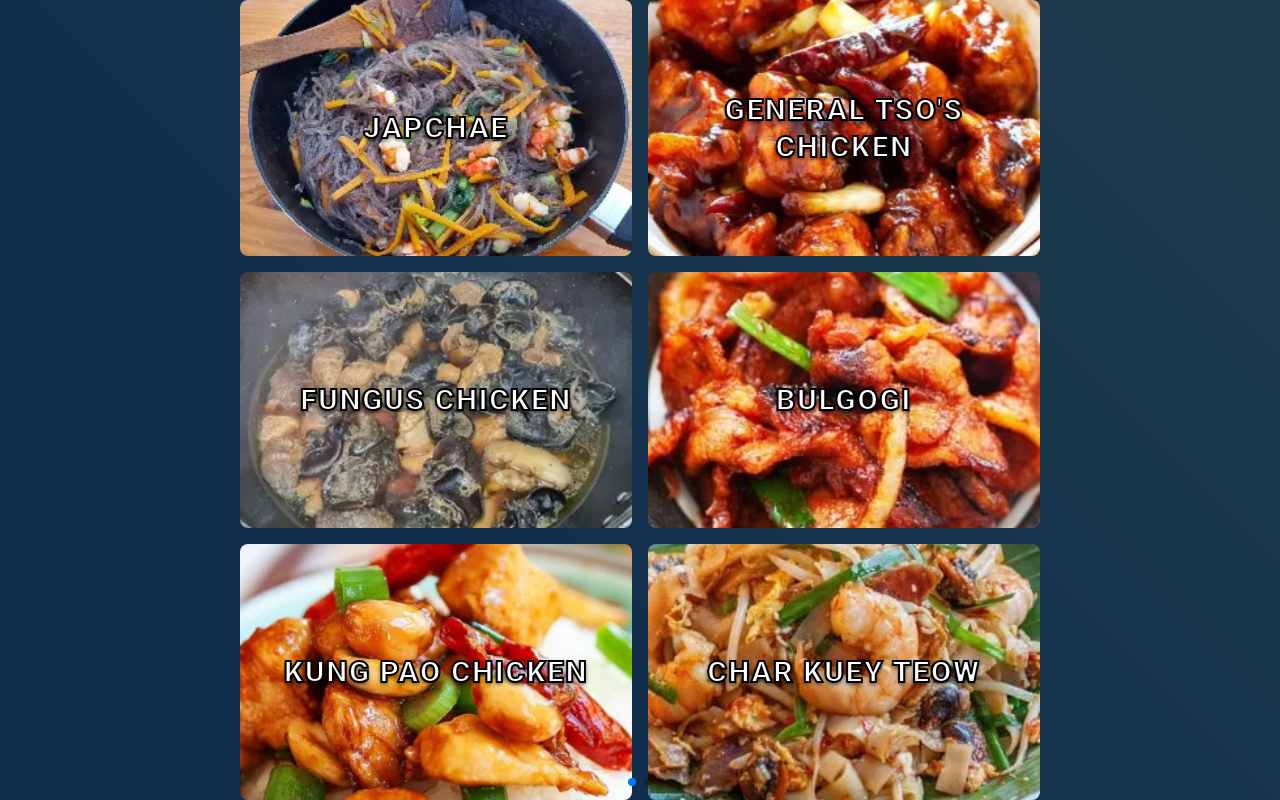
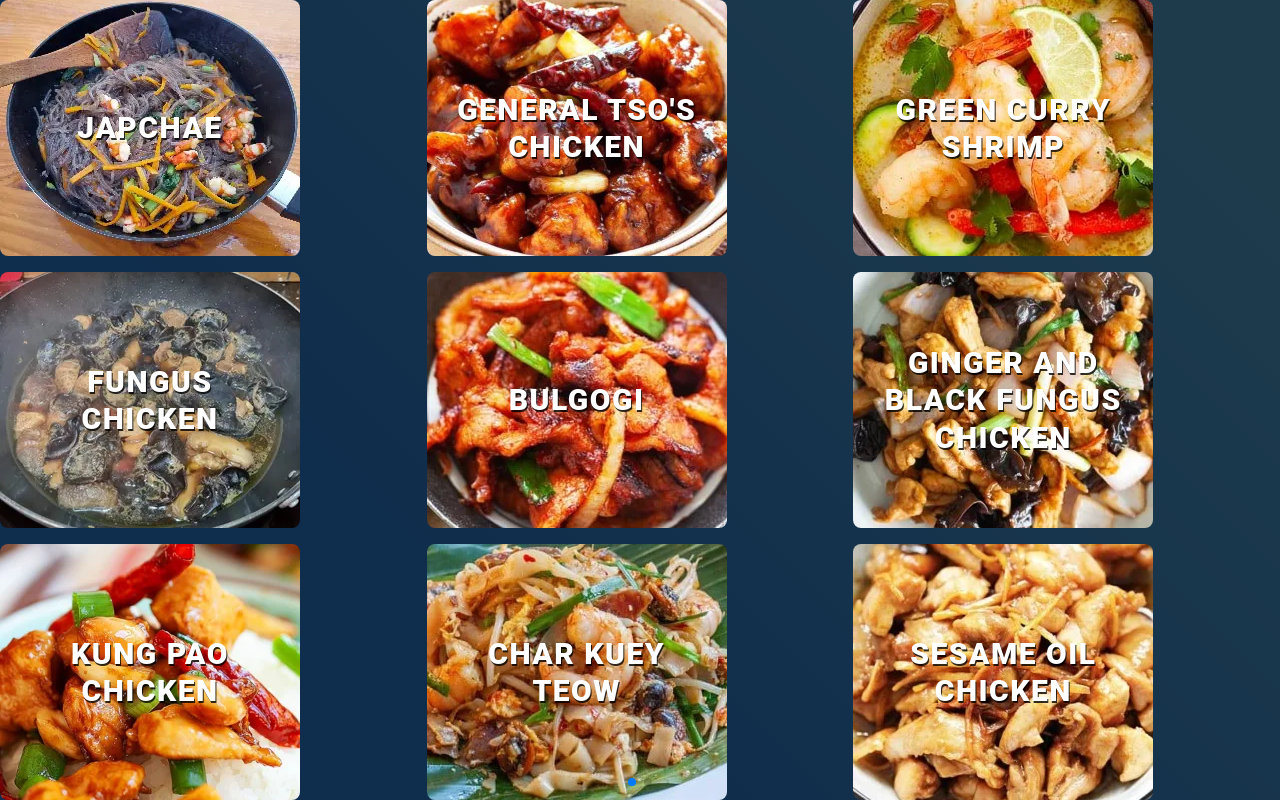
Before and after one commit to tanlines/demo-profile, a React (Vite) app: page / in a window 1280 px wide. Built offline with nearby package versions, Linux system fonts and the light colour scheme.

Commit message:
mod recipe a bit, text better

```diff
--- a/src/components/sections/Recipes.jsx
+++ b/src/components/sections/Recipes.jsx
@@ -22,6 +22,7 @@ function RecipeCard({ recipe, onImageClick }) {
     <Box
       sx={{
         width: '100%',
+        maxWidth: '300px',
         height: '100%',
         minHeight: { xs: '200px', sm: '250px' },
         cursor: 'pointer',
@@ -62,9 +63,7 @@ function RecipeCard({ recipe, onImageClick }) {
             fontFamily: '"Roboto Black", "Arial Black", "Helvetica Neue", Arial, sans-serif',
             color: 'white',
             fontSize: { xs: '1.35rem', sm: '1.875rem' },
-            textShadow: '0 2px 4px rgba(0, 0, 0, 0.8)',
-            WebkitTextStroke: '2px black',
-            textStroke: '2px black',
+            textShadow: '1px 2px 0 rgba(0, 0, 0, 0.8)',
             letterSpacing: '0.05em',
             textTransform: 'uppercase'
           }}
@@ -420,7 +419,6 @@ function Recipes({ active = false }) {
     <Box
       sx={{
         width: '100%',
-        maxWidth: '800px',
         height: '100%',
         display: 'flex',
         flexDirection: 'column',
@@ -433,7 +431,7 @@ function Recipes({ active = false }) {
     >
       <Box sx={{ width: '100%' }}>
         <Swiper
-          style={{ height: '100vh' }}
+          style={{ height: '100vh', display: 'flex', justifyContent: 'center', alignItems: 'center' }}
           slidesPerView={2}
           grid={{
             rows: 3
@@ -445,7 +443,7 @@ function Recipes({ active = false }) {
           modules={[Grid, Pagination]}
         >
           {recipes.map((recipe, index) => (
-            <SwiperSlide key={index}>
+            <SwiperSlide key={index} style={{ maxWidth: '300px' }}>
               <RecipeCard
                 recipe={recipe}
                 onImageClick={handleImageClick}
--- a/src/data/recipes.js
+++ b/src/data/recipes.js
@@ -14,7 +14,7 @@ export const recipes = [
     title: "Japchae",
     ingredients: [
         { amount: { value: 100, unit: "g" }, item: "thin sweet potato noodles", substitute: "rice noodles or glass noodles" },
-        { amount: { value: 75, unit: "g" }, item: "beef diced", substitute: "chicken, tofu or mushrooms for vegetarian" },
+        { amount: { value: 75, unit: "g" }, item: "beef", substitute: "chicken, tofu or mushrooms for vegetarian" },
         { amount: { value: 0.5, unit: "medium" }, item: "carrot matchsticks" },
         { amount: { value: 1.5, unit: "" }, item: "shiitake mushrooms", substitute: "button mushrooms or oyster mushrooms" },
         { amount: { value: 25, unit: "g" }, item: "baby spinach" },
@@ -36,7 +36,7 @@ export const recipes = [
   {
     title: "Fungus Chicken",
     ingredients: [
-        { amount: { value: 200, unit: "g" }, item: "chicken pieces ~3cm squares", substitute: "pork or beef pieces" },
+        { amount: { value: 200, unit: "g" }, item: "chicken", substitute: "pork or beef pieces" },
         { amount: { value: 12.5, unit: "g" }, item: "dried wood ear"},
         { amount: { value: 12.5, unit: "g" }, item: "dried shiitake mushrooms" },
         { amount: { value: 0.5, unit: "tbsp" }, item: "mushroom flavoured soy sauce" }
```
